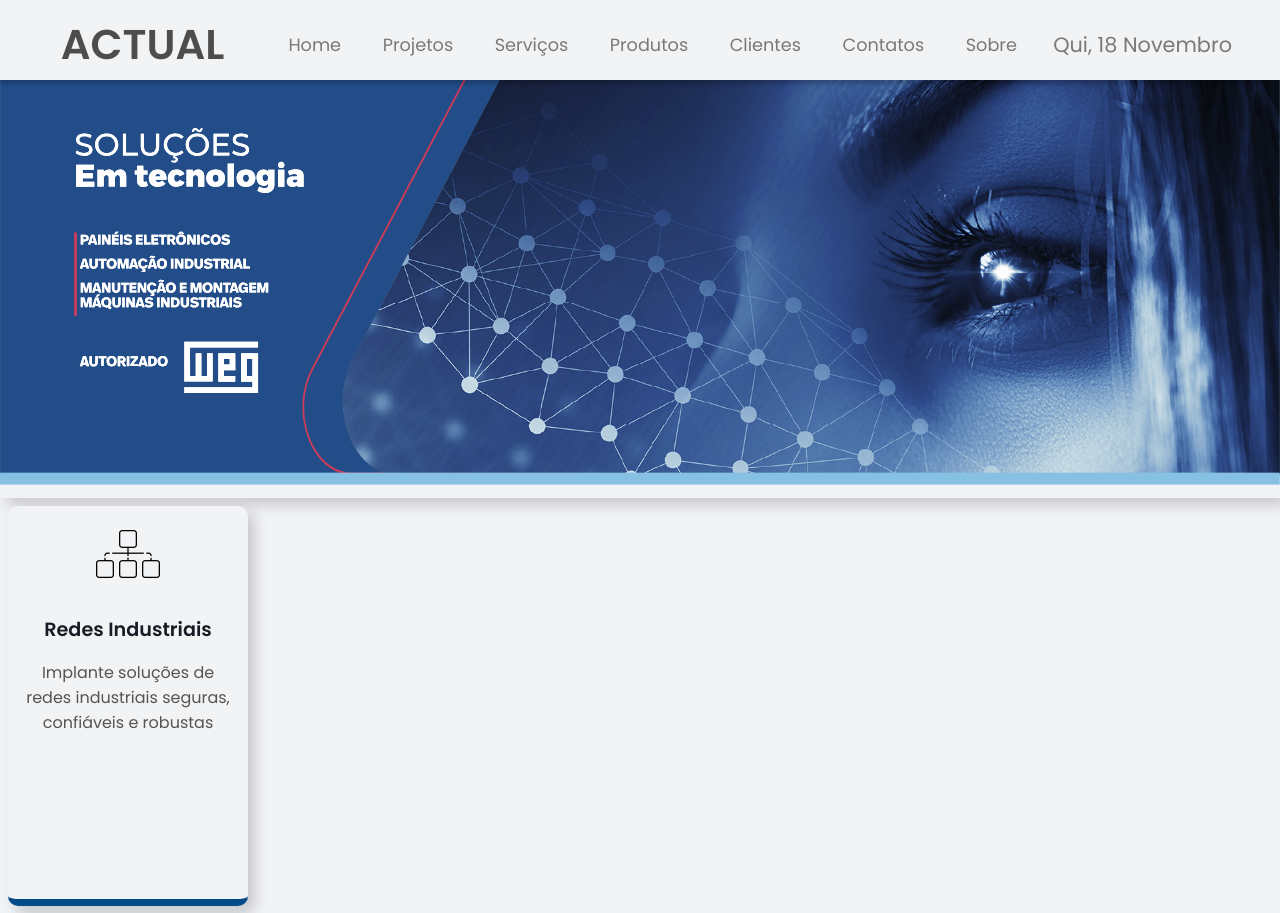
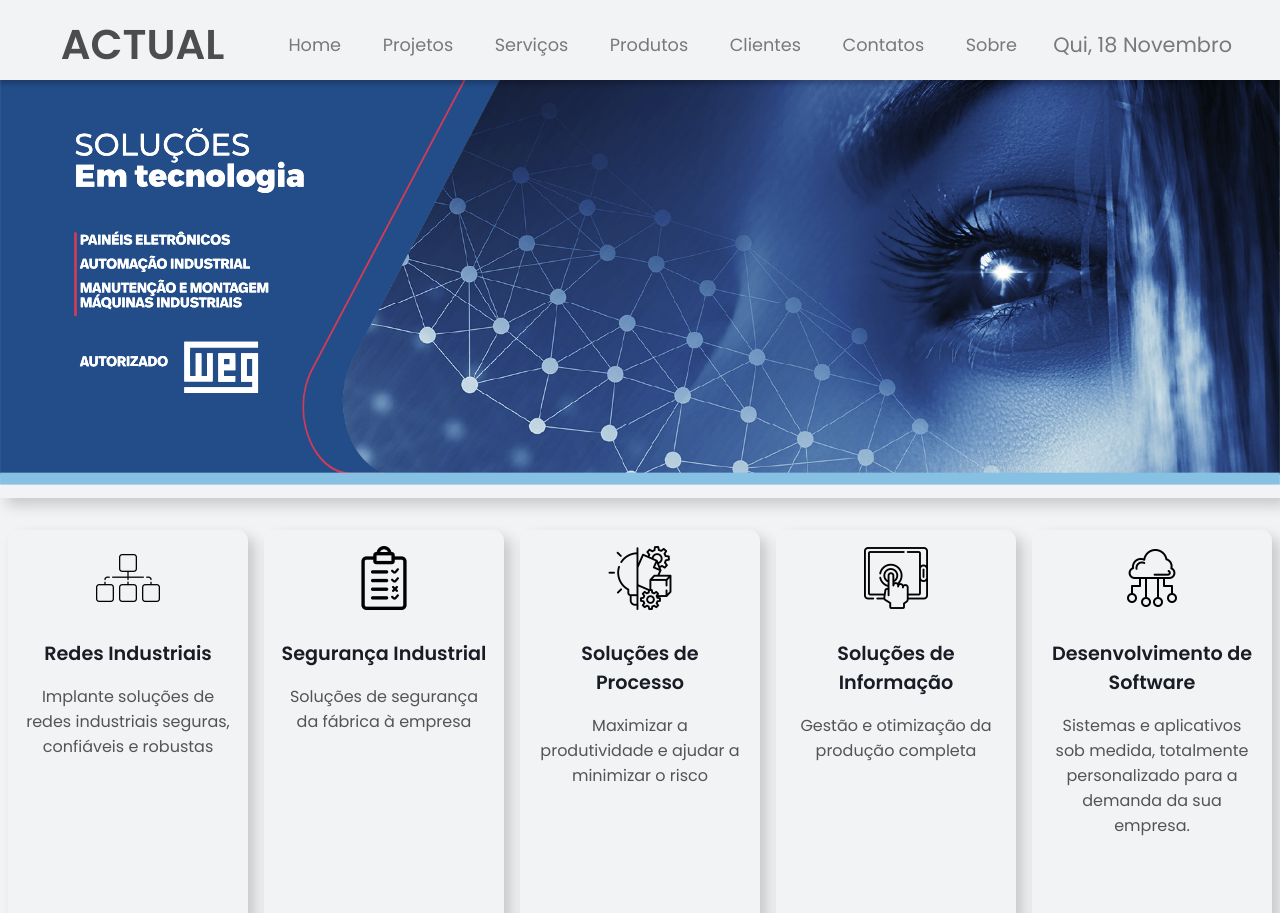
Before and after one commit to vinicius-26/projeto-actual, a Next.js app in the folder web/: page / in a window 1280 px wide. Shown: the top 913 px of the page. Built offline with nearby package versions, Linux system fonts and the light colour scheme.

Commit message:
Update index.tsx

```diff
--- a/web/src/pages/index.tsx
+++ b/web/src/pages/index.tsx
@@ -32,7 +32,7 @@ const Home: React.FC = () => {
 
         {/* Serviços */}
 
-        <div id="servicos" className={styles.row}>
+        <div id="servicos" className={styles.cardsInicio}>
 
           <Card
             title="Redes Industriais"
```
